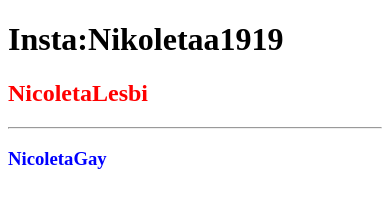
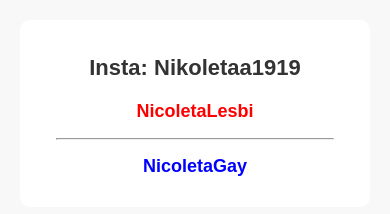
Before and after one commit to AdrianBuruiana/lol, a plain HTML site: page index.html in a window 390 px wide. Drawn offline with Linux system fonts and the light colour scheme.

Commit message:
Update index.html

```diff
--- a/index.html
+++ b/index.html
@@ -1,19 +1,70 @@
 <!DOCTYPE html>
-<html lang="en">
 <head>
+    <title>LOL</title>
     <style>
-        .Lesbi{
+        body {
+            font-family: Arial, sans-serif;
+            margin: 0;
+            padding: 0;
+            background-color: #f8f8f8;
+            color: #333;
+        }
+
+        .container {
+            max-width: 600px;
+            margin: 32px auto;
+            padding: 32px;
+            text-align: center;
+            background-color: #ffffff;
+            border-radius: 10px;
+        }
+
+        h1 {
+            font-size: 28px;
+            margin-bottom: 20px;
+        }
+
+        h2, h3 {
+            margin: 10px;
+            font-size: 22px;
+        }
+
+        .Lesbi {
             color: red;
         }
-        .Gay{
+
+        .Gay {
             color: blue;
         }
+
+        hr {
+            margin: 20px;
+        }
+
+        /* 📱 Mobile-specific styles */
+        @media (max-width: 600px) {
+            .container {
+                padding: 20px;
+                margin: 20px;
+            }
+
+            h1 {
+                font-size: 22px;
+            }
+
+            h2, h3 {
+                font-size: 18px;
+            }
+
+            hr {
+                margin: 16px;
+            }
+        }
     </style>
-    <title>LOL</title>
 </head>
 <body>
-    <div>
-        <h1>Insta:Nikoletaa1919</h1>
+    <div class="container">
+        <h1>Insta: Nikoletaa1919</h1>
         <h2 class="Lesbi">NicoletaLesbi</h2>
         <hr>
         <h3 class="Gay">NicoletaGay</h3>
```
